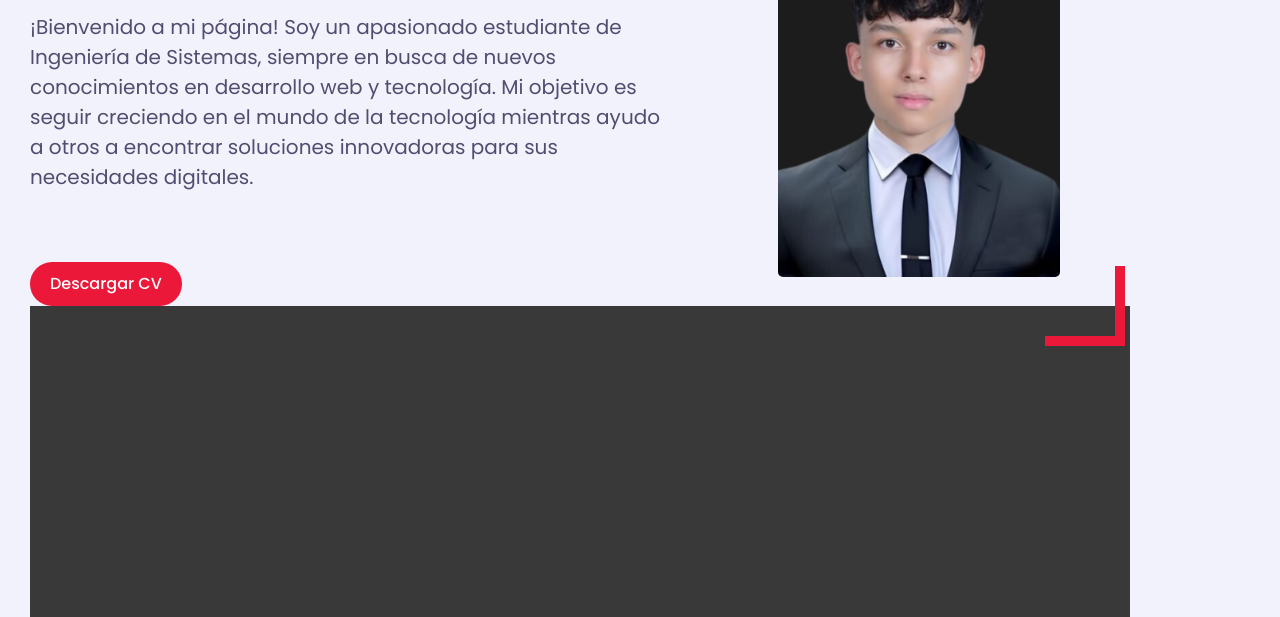
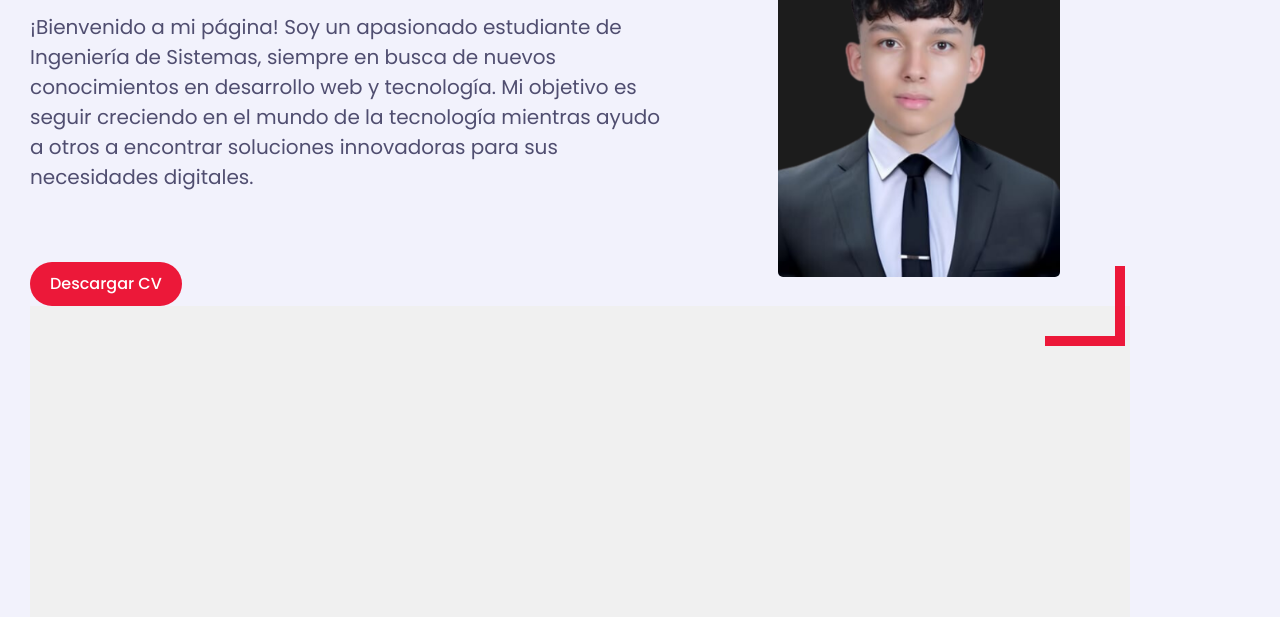
Before and after one commit to 838169/Portafolio, a plain HTML site: page index.html in a window 1280 px wide. Shown: the part 183-800 px from the top of the page. Drawn offline with nearby package versions, Linux system fonts and the light colour scheme; a web font is replaced by a local one.

Commit message:
Update index.html

```diff
--- a/index.html
+++ b/index.html
@@ -51,7 +51,7 @@
                             <img src="/Portafolio/imagenes/Santiago.png" alt="">
                         </div>
                     </div>
-                    <div class="espacio"><span>-</span></div>
+                    <div class="espacio" style="padding: 400px 0px 0px 0px; background-color: #f0f0f0;"><span>-</span></div>
                 </div>
             </section>
             <!--Home Section End-->
```
